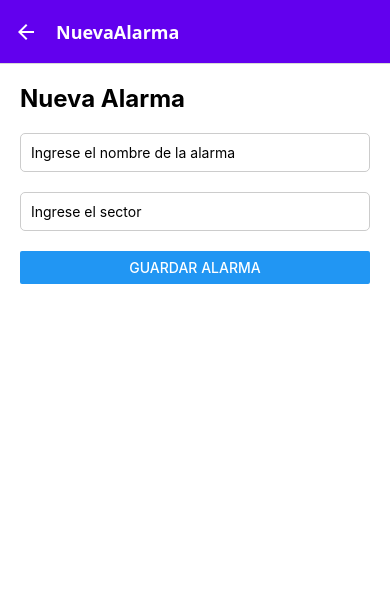
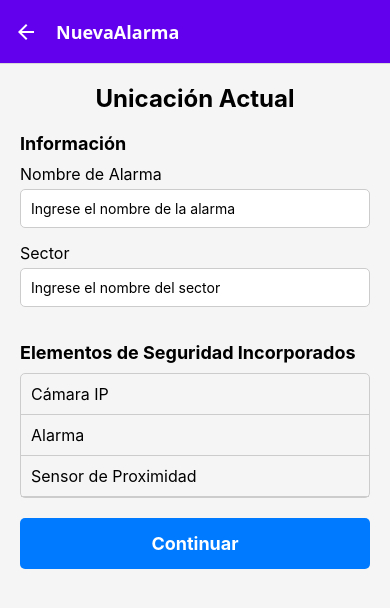
Before and after one commit to JulianT3370/FrontAlarmasComunitariasUIO, a React Native app: screen /NuevaAlarma in a window 390 px wide. Shown: the top 608 px of the page. Built offline with nearby package versions, Linux system fonts and the light colour scheme.

Commit message:
Cambio de pantalla
modificación de pantalla

```diff
--- a/src/screens/NuevaAlarma.js
+++ b/src/screens/NuevaAlarma.js
@@ -1,40 +1,121 @@
-import React from 'react';
-import { View, Text, TextInput, Button, StyleSheet } from 'react-native';
+import React, { useState } from "react";
+import { View, Text, TextInput, StyleSheet, TouchableOpacity, ScrollView } from "react-native";
 
-const NuevaAlarma = () => {
+const NuevaAlarma = ({ navigation }) => {
+    const [alarmName, setAlarmName] = useState("");
+    const [sector, setSector] = useState("");
+
+    const handleContinue = () => {
+        // Lógica para manejar el botón "Continuar"
+        console.log("Nombre de la alarma:", alarmName);
+        console.log("Sector:", sector);
+        navigation.navigate("SiguientePantalla"); // Navegar a la siguiente pantalla
+    };
+
     return (
-    <View style={styles.container}>
-      <Text style={styles.title}>Nueva Alarma</Text>
+        <ScrollView contentContainerStyle={styles.container}>
+            <Text style={styles.title}>Unicación Actual</Text>
+
+            <View style={styles.section}>
+                <Text style={styles.sectionTitle}>Información</Text>
+
+                <Text style={styles.label}>Nombre de Alarma</Text>
                 <TextInput
+                    style={styles.input}
                     placeholder="Ingrese el nombre de la alarma"
+                    value={alarmName}
+                    onChangeText={setAlarmName}
+                />
+
+                <Text style={styles.label}>Sector</Text>
+                <TextInput
                     style={styles.input}
+                    placeholder="Ingrese el nombre del sector"
+                    value={sector}
+                    onChangeText={setSector}
                 />
-      <TextInput
-        placeholder="Ingrese el sector"
-        style={styles.input}
-      />
-      <Button title="Guardar Alarma" onPress={() => alert("Alarma guardada")} />
             </View>
+
+            <View style={styles.section}>
+                <Text style={styles.sectionTitle}>Elementos de Seguridad Incorporados</Text>
+
+                <View style={styles.table}>
+                    <View style={styles.tableRow}>
+                        <Text style={styles.tableCell}>Cámara IP</Text>
+                    </View>
+                    <View style={styles.tableRow}>
+                        <Text style={styles.tableCell}>Alarma</Text>
+                    </View>
+                    <View style={styles.tableRow}>
+                        <Text style={styles.tableCell}>Sensor de Proximidad</Text>
+                    </View>
+                </View>
+            </View>
+
+            <TouchableOpacity style={styles.continueButton} onPress={handleContinue}>
+                <Text style={styles.continueButtonText}>Continuar</Text>
+            </TouchableOpacity>
+        </ScrollView>
     );
 };
 
 const styles = StyleSheet.create({
     container: {
-    flex: 1,
+        flexGrow: 1,
         padding: 20,
-    backgroundColor: '#fff',
+        backgroundColor: "#f5f5f5",
     },
     title: {
         fontSize: 24,
-    fontWeight: 'bold',
+        fontWeight: "bold",
+        textAlign: "center",
         marginBottom: 20,
     },
+    section: {
+        marginBottom: 20,
+    },
+    sectionTitle: {
+        fontSize: 18,
+        fontWeight: "bold",
+        marginBottom: 10,
+    },
+    label: {
+        fontSize: 16,
+        marginBottom: 5,
+    },
     input: {
+        backgroundColor: "#fff",
         borderWidth: 1,
-    borderColor: '#ccc',
+        borderColor: "#ccc",
+        borderRadius: 5,
         padding: 10,
-    marginBottom: 20,
+        marginBottom: 15,
+    },
+    table: {
+        borderWidth: 1,
+        borderColor: "#ccc",
         borderRadius: 5,
+    },
+    tableRow: {
+        flexDirection: "row",
+        padding: 10,
+        borderBottomWidth: 1,
+        borderBottomColor: "#ccc",
+    },
+    tableCell: {
+        flex: 1,
+        fontSize: 16,
+    },
+    continueButton: {
+        backgroundColor: "#007bff",
+        padding: 15,
+        borderRadius: 5,
+        alignItems: "center",
+    },
+    continueButtonText: {
+        color: "#fff",
+        fontSize: 18,
+        fontWeight: "bold",
     },
 });
 
```
Lines whose indentation alone changed are shown as unchanged.
